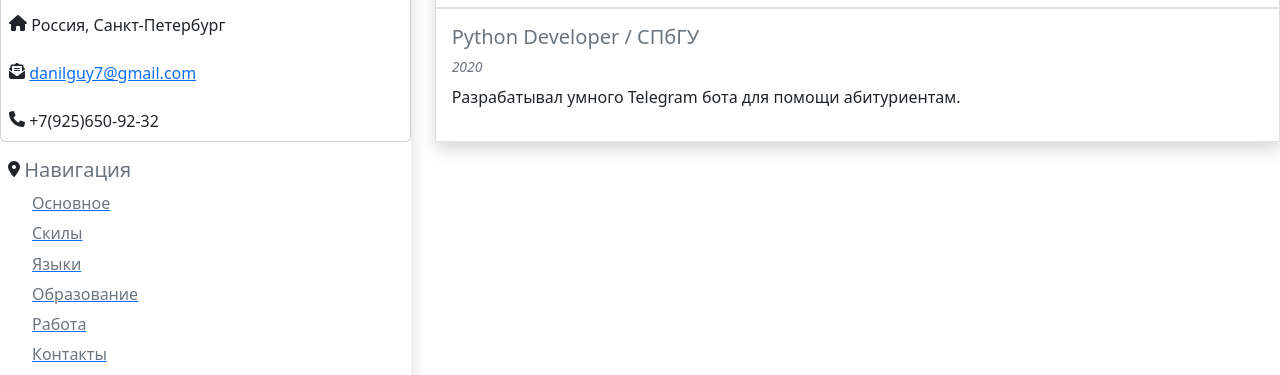
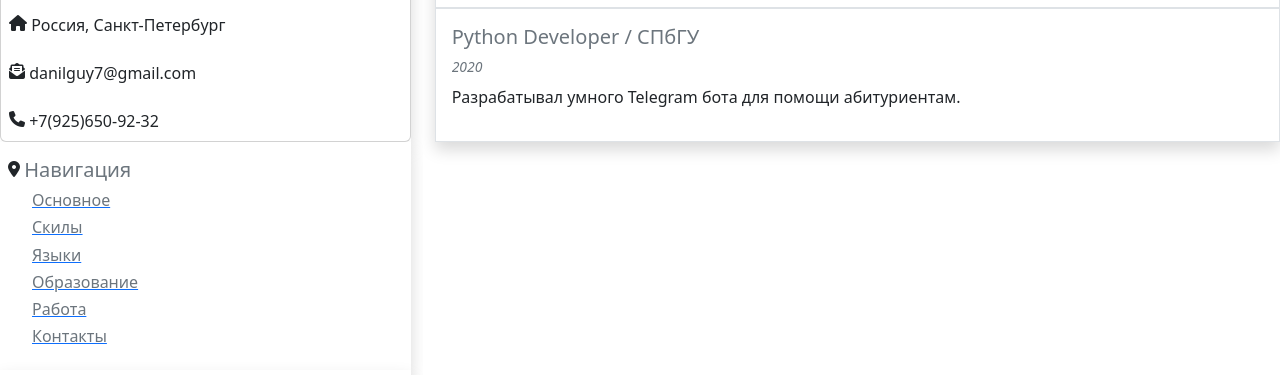
Before and after one commit to st084331/YevdokimovCV, a plain HTML site: page index.html in a window 1280 px wide. Shown: the part 550-925 px from the top of the page. Drawn offline with nearby package versions, Linux system fonts and the light colour scheme.

Commit message:
new list

```diff
--- a/index.html
+++ b/index.html
@@ -60,7 +60,7 @@
           </div>
           <div class="text-dark mt-2 p-2">
             <i class="fas fa-envelope-open-text mr-2"></i>
-            <a class="stretched-link" href="#">danilguy7@gmail.com</a>
+            danilguy7@gmail.com
           </div>
           <div class="text-dark mt-2 p-2">
             <i class="fas fa-phone mr-2"></i>
@@ -75,23 +75,23 @@
           <i class="fas fa-location-dot pr-1"></i>
           <span class="h5 text-secondary">Навигация </span>
         </div>
-        <ul class="boarderless">
-          <li> <a href="#mainInfo">
+        <ul class="list-group-flush">
+          <li class="list-group-item"> <a href="#mainInfo">
               <h6 class="text-secondary">Основное</h6>
             </a></li>
-          <li><a href="#skils">
+          <li class="list-group-item"><a href="#skils">
               <h6 class="text-secondary">Скилы</h6>
             </a></li>
-          <li><a href="#langueges">
+          <li class="list-group-item"><a href="#langueges">
               <h6 class="text-secondary">Языки</h6>
             </a></li>
-          <li><a href="#edu">
+          <li class="list-group-item"><a href="#edu">
               <h6 class="text-secondary">Образование</h6>
             </a></li>
-          <li><a href="#job">
+          <li class="list-group-item"><a href="#job">
               <h6 class="text-secondary">Работа</h6>
             </a></li>
-          <li><a href="#contacts">
+          <li class="list-group-item"><a href="#contacts">
               <h6 class="text-secondary">Контакты</h6>
             </a></li>
         </ul>
```
